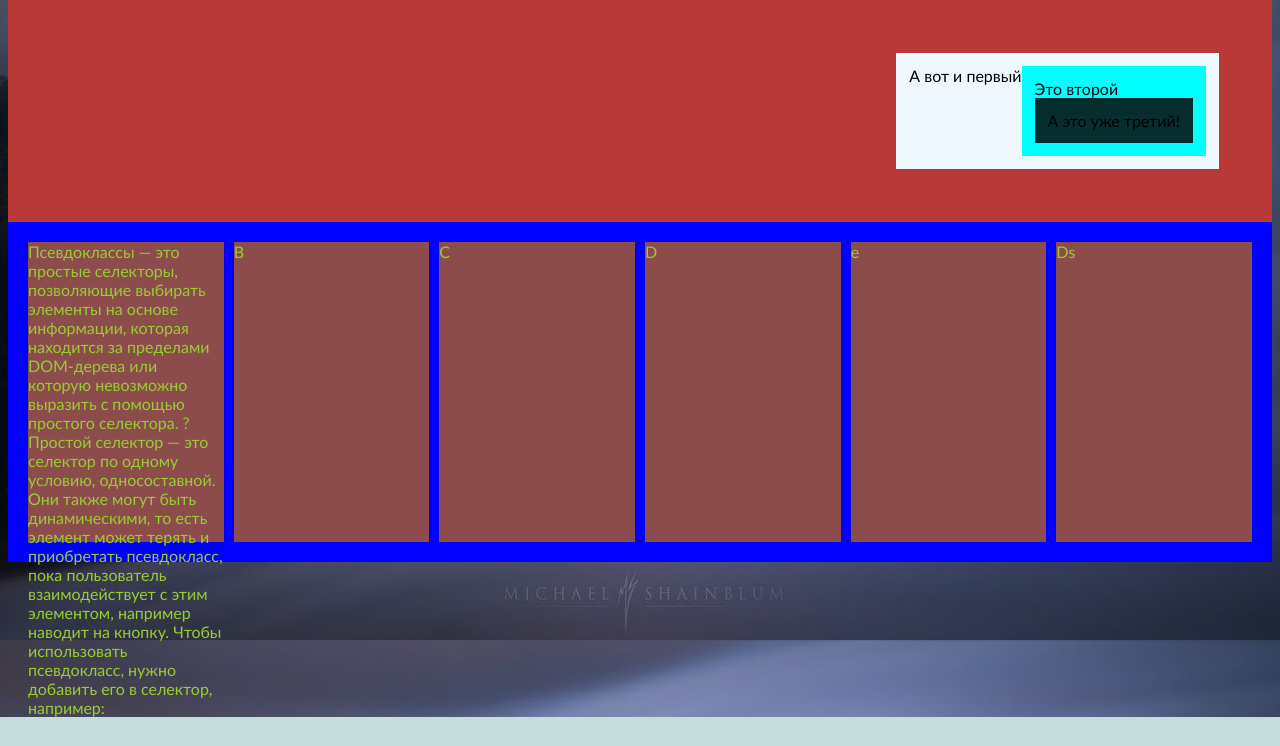
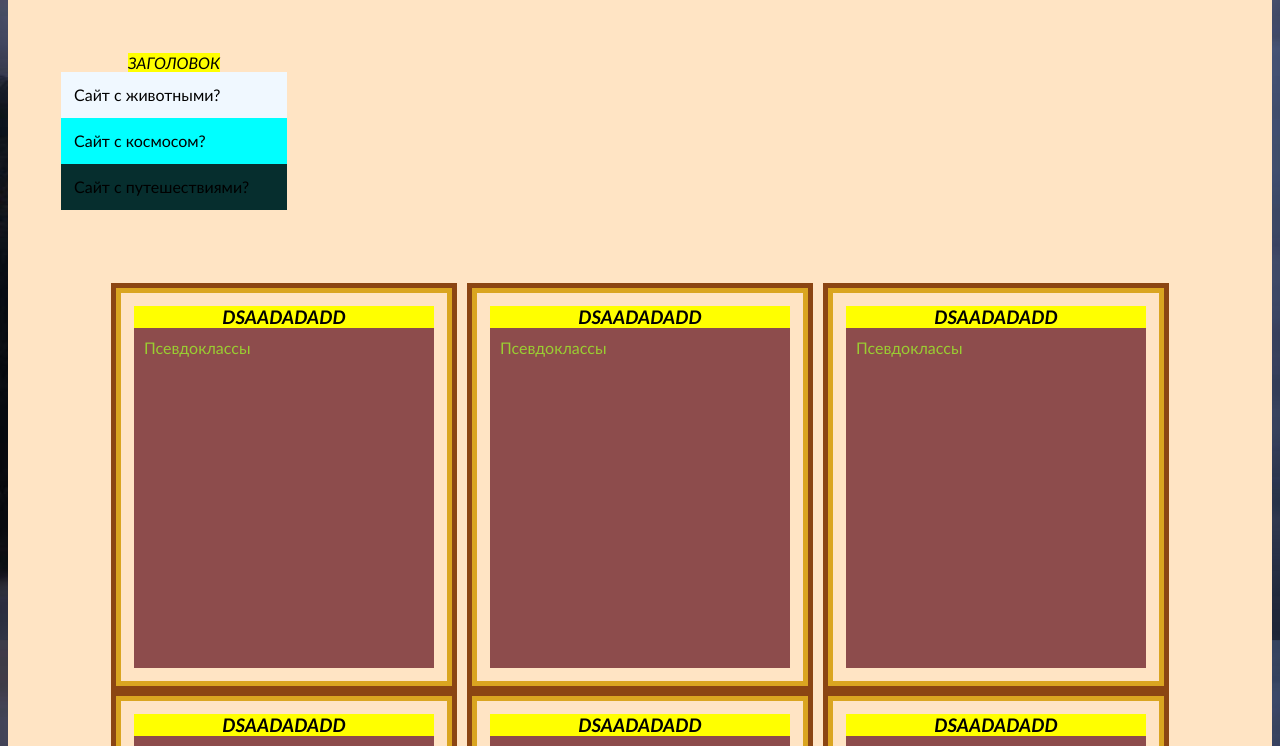
Before and after one commit to Kingzon-X/Test, a website: page index.html in a window 1280 px wide. Shown: the part 274-1020 px from the top of the page. Before the commit the page ends 991 px from the top, so only its background shows below. Drawn offline with Linux system fonts and the light colour scheme; files whose address does not match are found by name.

Commit message:
Add files via upload

```diff
--- a/Styles/style.css
+++ b/Styles/style.css
@@ -50,44 +50,93 @@ a:visited {
 
 
 .flex_container {
-    background-color: rgb(185, 56, 56);
+    background-color: bisque;
     column-gap: 25px;
     padding: 53px;
     display: flex;
-    flex-direction: row-reverse;
+    flex-wrap: wrap;
+    align-content: start;
+    align-items: flex-start;
+    flex-direction: column;
+
 }
 
-.flex_element {
+.ford {
+    background-color: yellow;
+    align-self: center;
+    font-style: oblique;
+    text-align: center;
+
+
+}
+
+h3 {
+    margin: 0;
+}
+
+.flex_word0 {
     background-color: aliceblue;
     display: flex;
     padding: 13px;
+    gap: 20px;
+    align-self: center;
+    width: 200px;
+    height: 20px;
+}
+
+.flex_word1 {
+    background-color: aqua;
+    padding: 13px;
+    gap: 20px;
+    flex-direction: row;
+    align-self: center;
+    width: 200px;
+    height: 20px;
+
 }
 
 .flex_word {
-    background-color: aqua;
+    gap: 20px;
     padding: 13px;
+    border: 10px solid saddlebrown;
+    outline: 5px solid goldenrod;
+    outline-offset: -10px;
+
 }
+
 
 .flex_word2 {
     background-color: rgb(6, 46, 46);
     padding: 13px;
     flex-direction: row-reverse;
+    align-self: center;
+    width: 200px;
+    height: 20px;
 }
 
 .flex_container0 {
-    background-color: blue;
+    background-color: bisque;
     display: flex;
-
-    gap: 10px;
+    justify-content: center;
+    gap: 0 10px;
     padding: 20px;
+    flex-wrap: wrap;
+    align-content: start;
+    align-items: flex-start;
 }
 
 .word1 {
+    flex-wrap: wrap;
+    align-content: start;
+    align-items: flex-start;
     background-color: rgb(141, 76, 76);
+    border: 5px salmon;
+    gap: 10px;
+    padding: 10px;
     color: yellowgreen;
-    height: 300px;
-    width: 400px;
-    flex: 0 1 auto;
+    height: 320px;
+    width: 280px;
+
 }
 
 .fixed_size {
--- a/index.html
+++ b/index.html
@@ -20,32 +20,48 @@
 <body>
     <h1> Oh hello! </h1>
     <div class="flex_container">
-        <div class="flex_element">
-            А вот и первый
-            <div class="flex_word">
-                Это второй
-                <div class="flex_word2">
-                    А это уже третий!
-                </div>
-            </div>
-        </div>
-    </div>
-    <div class="flex_container0">
-        <div class="word1 fixed-size">Псевдоклассы — это простые селекторы, позволяющие выбирать элементы на основе информации, которая находится за пределами DOM-дерева или которую невозможно выразить с помощью простого селектора.
+        <div class = "ford"> ЗАГОЛОВОК </div>
+        <div class="flex_word0">Сайт с животными?</div>
 
-            ? Простой селектор — это селектор по одному условию, односоставной.
+        <div class="flex_word1">Сайт с космосом?</div>
 
-            Они также могут быть динамическими, то есть элемент может терять и приобретать псевдокласс, пока пользователь взаимодействует с этим элементом, например наводит на кнопку.
+        <div class="flex_word2">Сайт с путешествиями?</div>
 
-            Чтобы использовать псевдокласс, нужно добавить его в селектор, например:</div>
-        <div class="word1">B</div>
-        <div class="word1">C</div>
-        <div class="word1">D</div>
-        <div class="word1">e</div>
-        <div class="word1">Ds</div>
     </div>
 
-            <div class="banner"></div>
+    <div class="flex_container0">
+        <div class="flex_word">
+            <h3 class = "ford"> DSAADADADD </h3>
+            <div class="word1" >Псевдоклассы</div>
+        </div>
+        <div class="flex_word">
+            <h3 class = "ford"> DSAADADADD </h3>
+            <div class="word1" >Псевдоклассы</div>
+        </div>
+        <div class="flex_word">
+            <h3 class = "ford"> DSAADADADD </h3>
+            <div class="word1" >Псевдоклассы</div>
+        </div>
+        <div class="flex_word">
+            <h3 class = "ford"> DSAADADADD </h3>
+            <div class="word1" >Псевдоклассы</div>
+        </div>
+        <div class="flex_word">
+            <h3 class = "ford"> DSAADADADD </h3>
+            <div class="word1" >Псевдоклассы</div>
+        </div>
+        <div class="flex_word">
+            <h3 class = "ford"> DSAADADADD </h3>
+            <div class="word1" >Псевдоклассы</div>
+        </div>
+        <div class="flex_word">
+            <h3 class = "ford"> DSAADADADD </h3>
+            <div class="word1" >Псевдоклассы</div>
+        </div>
+
+    </div>
+
+    <div class="banner"></div>
 </body>
 
 </html>
```
